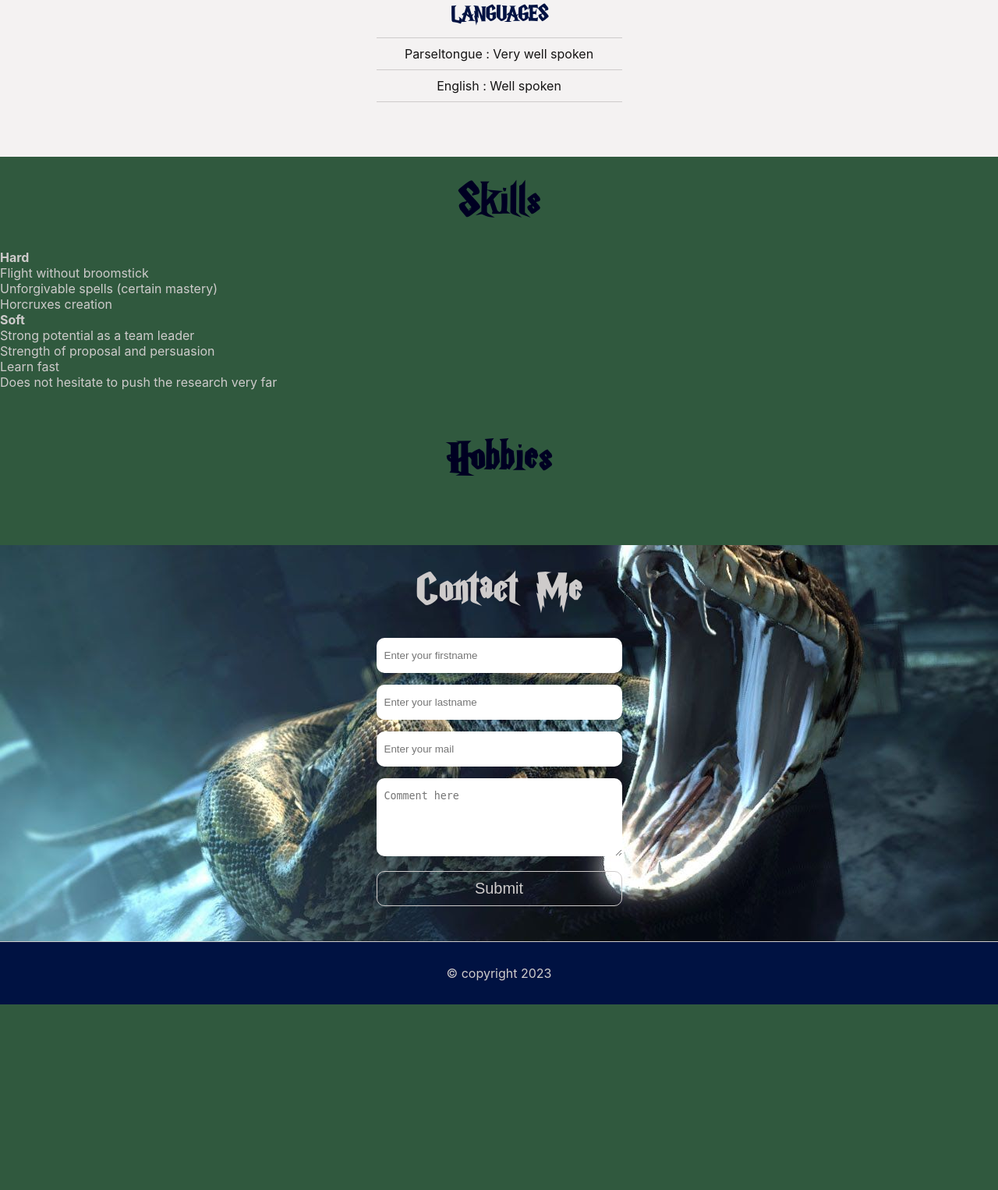
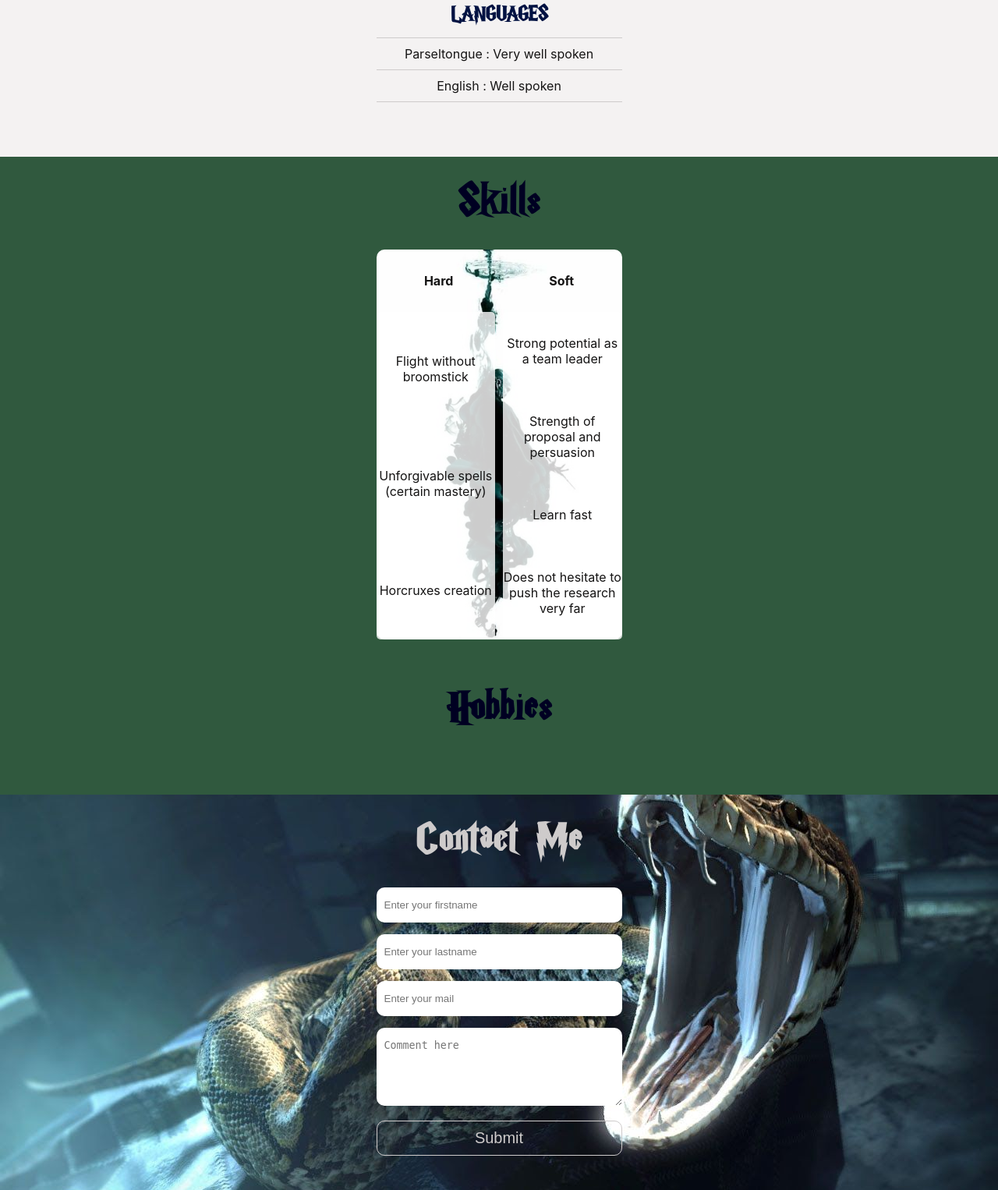
Before and after one commit to ornel77/projet-cv-voldemort, a PHP site: page / in a window 1280 px wide. Shown: the part 3840-5366 px from the top of the page at 78% size. Before the commit the page ends 5128 px from the top, so only its background shows below. Run offline with PHP 8.4, Linux system fonts and the light colour scheme.

Commit message:
add css to skills part

```diff
--- a/assets/css/style.css
+++ b/assets/css/style.css
@@ -267,6 +267,57 @@ header .menu-items li {
     border-top: 1px solid var(--text-color);
 }
 
+/* -------------------------------------------------------------------------- */
+/*                                   SKILLS                                   */
+/* -------------------------------------------------------------------------- */
+
+#skills-container {
+    background: url(../images/skills.jpg) no-repeat center/cover;
+    height: 500px;
+    border-radius: 10px;
+    color: #151414;
+    display: flex;
+    flex-direction: column;
+}
+
+#skills-container #skills-titles {
+    flex-grow: 1;
+    display: flex;
+    justify-content: space-around;
+    align-items: center;
+}
+
+#skills-container #skills-content {
+    flex-grow: 4;
+    display: flex;
+    justify-content: space-between;
+    /* align-items: center; */
+}
+
+#skills-container #skills-content .hardSkills {
+    display: flex;
+    flex-direction: column;
+    justify-content: space-around;
+    background-color: rgba(255, 255, 255, 0.8);
+    margin-right: 5px;
+    border-radius: 5px;
+    flex: 1 1 150px;
+}
+
+#skills-container #skills-content .softSkills {
+    display: flex;
+    flex-direction: column;
+    justify-content: space-around;
+    background-color: rgba(255, 255, 255, 0.8);
+    margin-left: 5px;
+    border-radius: 5px;
+    flex: 1 1 150px;
+}
+
+#skills-container p {
+    text-align: center;
+}
+
 
 /* -------------------------------------------------------------------------- */
 /*                                   CONTACT                                  */
@@ -275,7 +326,7 @@ header .menu-items li {
     text-align: center;
     padding: 30px 0;
     background-color: var(--background-color2);
-    background: url("../assets/images/nagini.jpeg") no-repeat center/cover;
+    background: url("../images/nagini.jpeg") no-repeat center/cover;
 }
 
 #contact h3 {
--- a/index.html
+++ b/index.html
@@ -38,7 +38,7 @@
     <section id="aboutMe">
         <div class="personalInfo">
             <img class="picProfile" src="/assets/images/profile.jpg" alt="profileVoldemort">
-            <h2>Tom Elvis Jedusor</h2>
+            <h2>Tom Marvolo Riddle</h2>
             <div class="phone">
                 <i class="fa-solid fa-phone"></i>
                 <span>066666666</span>
@@ -154,20 +154,26 @@
     </section>
 
 
-    <section id="skills">
+    <section id="skills" class="container">
         <h3>Skills</h3>
+        <div id="skills-container">
+            <div id="skills-titles">
+                <h4>Hard</h4>
+                <h4>Soft</h4>
+            </div>
+            <div id="skills-content">
                 <div class="hardSkills">
-            <h4>Hard</h4>
                     <p>Flight without broomstick</p>
                     <p>Unforgivable spells (certain mastery)</p>
                     <p>Horcruxes creation</p>
                 </div>
                 <div class="softSkills">
-            <h4>Soft</h4>
                     <p>Strong potential as a team leader</p>
                     <p>Strength of proposal and persuasion</p>
                     <p>Learn fast</p>
                     <p>Does not hesitate to push the research very far</p>
+                </div>
+            </div>
         </div>
     </section>
 
```
Also changed, not shown: assets/images/skills.jpg (added). Lines whose indentation alone changed are shown as unchanged.
